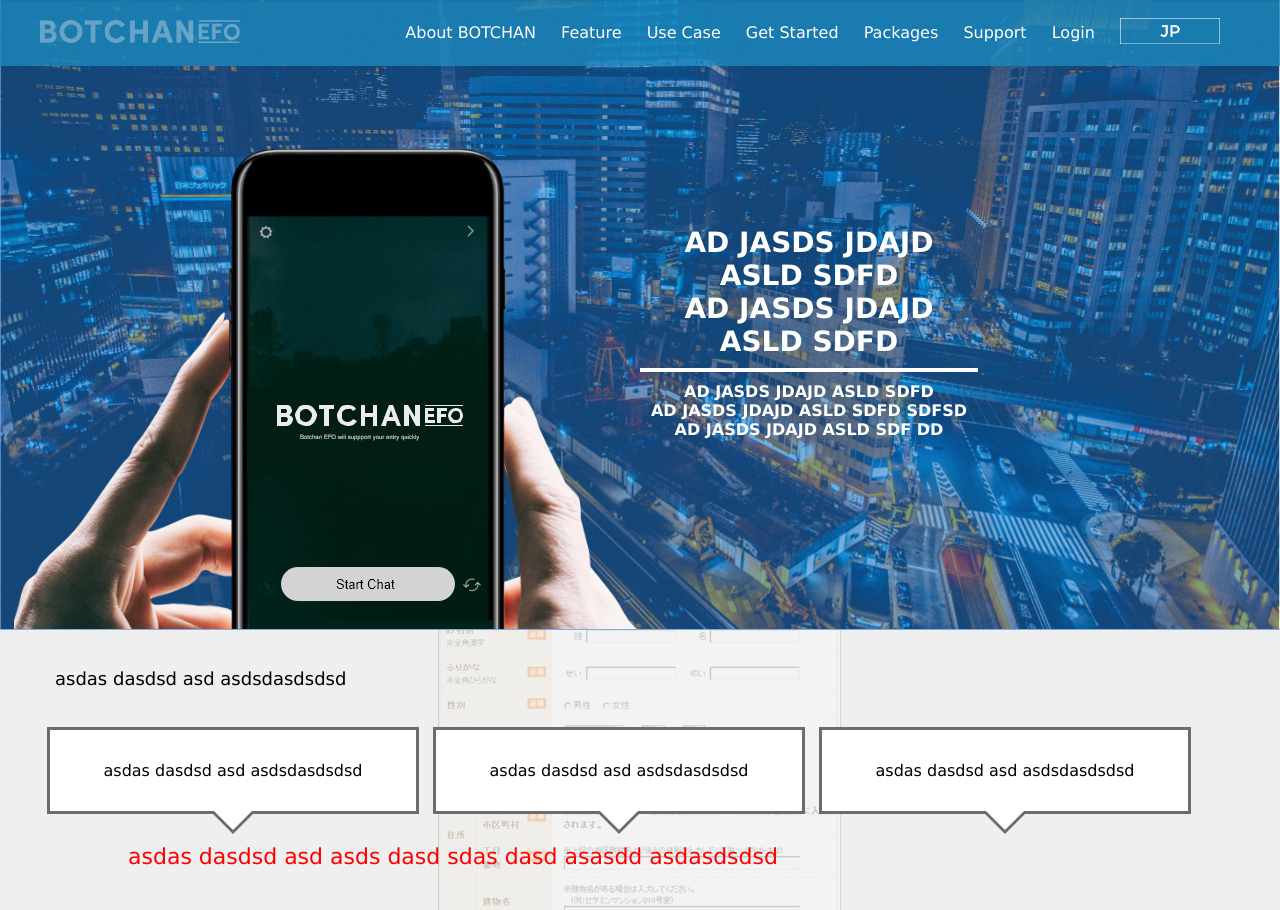
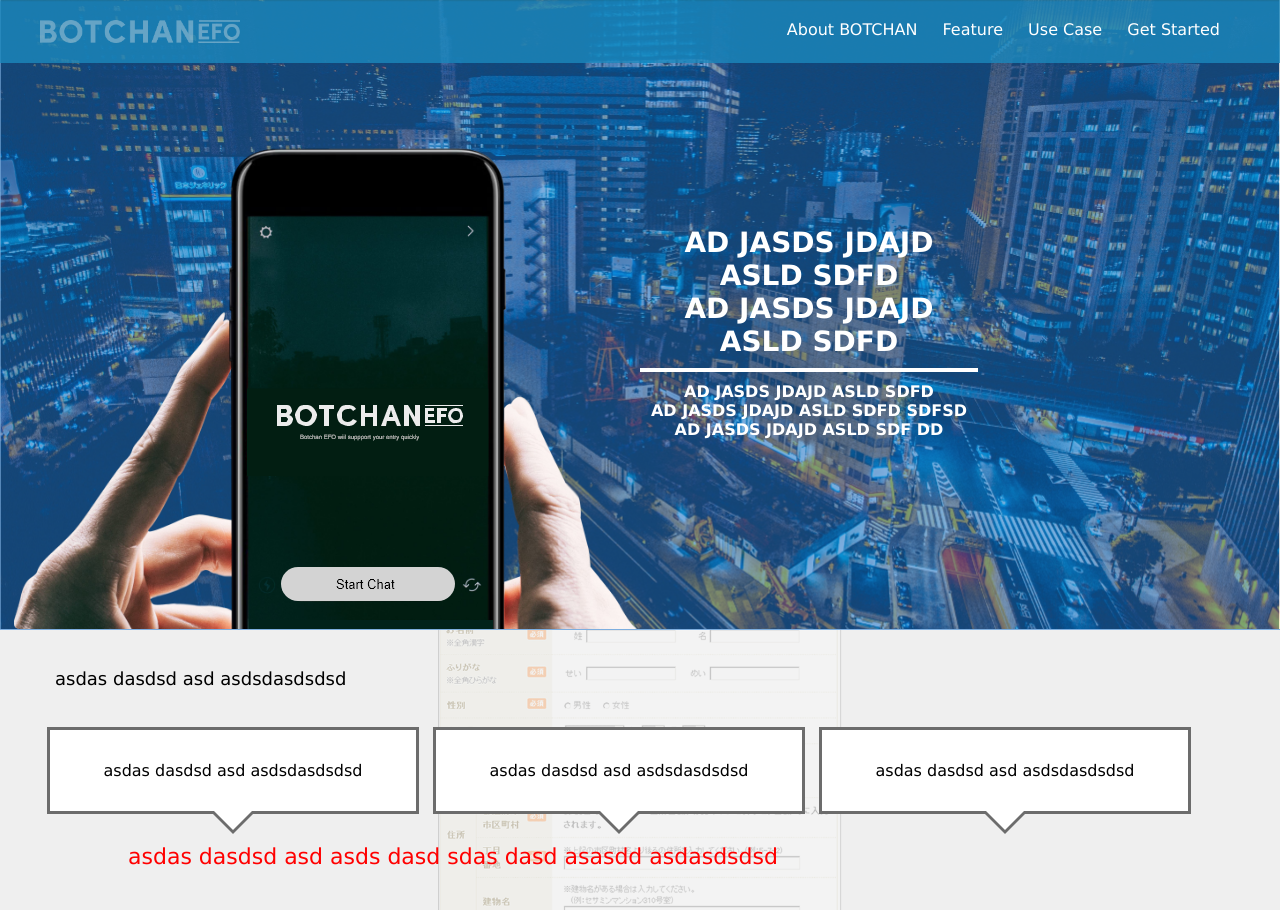
Before and after one commit to OKohei/efo_html, a PHP site: page / in a window 1280 px wide. Shown: the top 910 px of the page. Run offline with PHP 8.4, Linux system fonts and the light colour scheme; some libraries are stand-ins or nearby versions.

Commit message:
update layout

```diff
--- a/css/index.css
+++ b/css/index.css
@@ -99,6 +99,32 @@ header.scroll #header_nav .en_black {
   position: absolute;
   right: 0;
   bottom: 0;
+  border-radius: 5px;
+}
+#header .mobile_demo_box .start_chat_btn {
+  position: absolute;
+  right: 27%;
+  bottom: 28px;
+  font-size: 13px;
+  cursor: pointer;
+  padding: 6px 52px;
+  margin: 0;
+  width: 72px;
+  height: 22px;
+  border-radius: 20px;
+}
+#header .mobile_demo_box .start_chat_btn:focus {
+  outline: none;
+  text-decoration: none;
+}
+#header .efo_demo {
+  position: absolute;
+  right: 150px;
+  bottom: 0;
+}
+#header .efo_demo .wc-webchat {
+  display: block; width: 240px; height: 412px;
+  border: none;
 }
 #header .header_text_box {
   width: 33%;
--- a/index.php
+++ b/index.php
@@ -58,7 +58,7 @@ if(isset($_GET['lang'])) {
 <header>
     <h1 class="meta-h1"><?= $meta_h1[$LANG] ?></h1>
     <div class="base">
-        <a href="/?lang=<?= $LANG ?>">
+        <a class="img_logo_box" href="/?lang=<?= $LANG ?>">
             <img class="logo" src="/images/logo.png" width="200" alt="">
         </a>
         <ul id="header_nav">
@@ -66,14 +66,6 @@ if(isset($_GET['lang'])) {
             <li><a href="#feature"><?= $menu2[$LANG] ?></a></li>
             <li><a href="#usecase"><?= $menu3[$LANG] ?></a></li>
             <li><a href="#flow"><?= $menu4[$LANG] ?></a></li>
-            <li><a href="#price"><?= $menu5[$LANG] ?></a></li>
-            <li><a href="#contact"><?= $menu6[$LANG] ?></a></li>
-            <li><a href="https://admin.botchan.chat/?lang=<?= $LANG; ?>"><?= $menu7[$LANG] ?></a></li>
-            <li><a href="./?lang=<?= ($LANG == 'en')? 'ja' : 'en' ?>">
-                    <img class="en_white" src="/images/<?php echo $LANG; ?>/header_en_white.png" width="100" alt="">
-                    <img class="en_black" src="/images/<?php echo $LANG; ?>/header_en_black.png" width="100" alt="">
-                </a>
-            </li>
         </ul>
     </div>
     <button type="button" id="hmenu" class="tcon tcon-menu--xcross" aria-label="toggle menu">
@@ -84,6 +76,8 @@ if(isset($_GET['lang'])) {
 <div id="header" style="background-image: url(/images/<?php echo $LANG; ?>/header_image.png)">
     <div class="mobile_demo_box">
         <img id="mobile_demo" src="/images/mobile_demo.png" alt="">
+        <p class="start_chat_btn"></p>
+        <div class="efo_demo"></div>
     </div>
     <div class="header_text_box">
         <div class="header_text">
--- a/js/custom.js
+++ b/js/custom.js
@@ -1,4 +1,16 @@
 $(function(){
+    $('#header .mobile_demo_box .start_chat_btn').on('click', function () {
+        var iframe_chat = '<iframe class="wc-webchat" id="wc-webchat" src="http://192.168.10.10:3030/efo?connect_page_id=5a1533249a89201ada6de403"></iframe>';
+        $('#header .mobile_demo_box .efo_demo').append(iframe_chat);
+        setTimeout(function () {
+            var wc_irame = document.getElementById("wc-webchat").contentWindow;
+
+            wc_irame.postMessage({'new_conversation_flg' : 1}, 'http://192.168.10.10:3030');
+            wc_irame.postMessage({'maximize_flg' : 1}, 'http://192.168.10.10:3030');
+        }, 1000);
+    });
+
+
     setTimeout(function () {
         resetPriceForm();
     }, 100);
@@ -11,6 +23,13 @@ $(window).resize(function () {
 
 });
 
+//send data to server
+function postMessageToServer(data) {
+    console.log('client send msg: ', data);
+    var wc_irame = document.getElementById("wc-webchat").contentWindow;
+    wc_irame.postMessage(data, 'http://192.168.10.10:3030');
+}
+
 function resetPriceForm() {
     var table_w = $('.bg6').find('table').innerWidth(),
         table_icon = $('.bg6').find('table .table_icon_box'),
```
